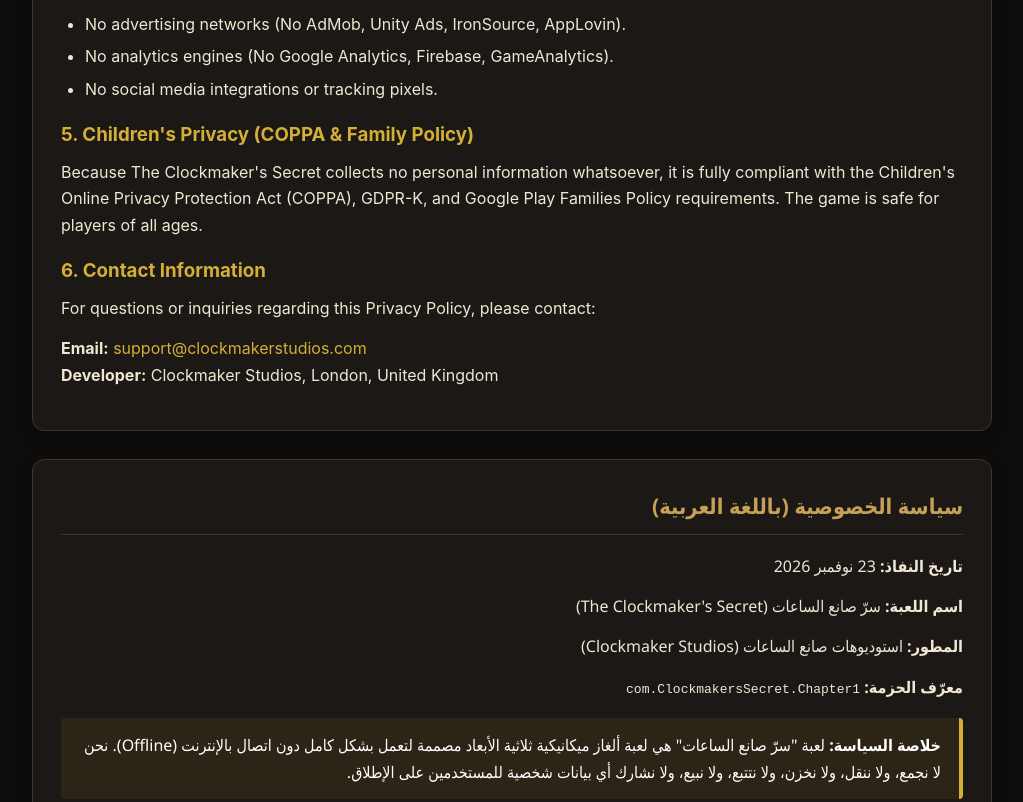
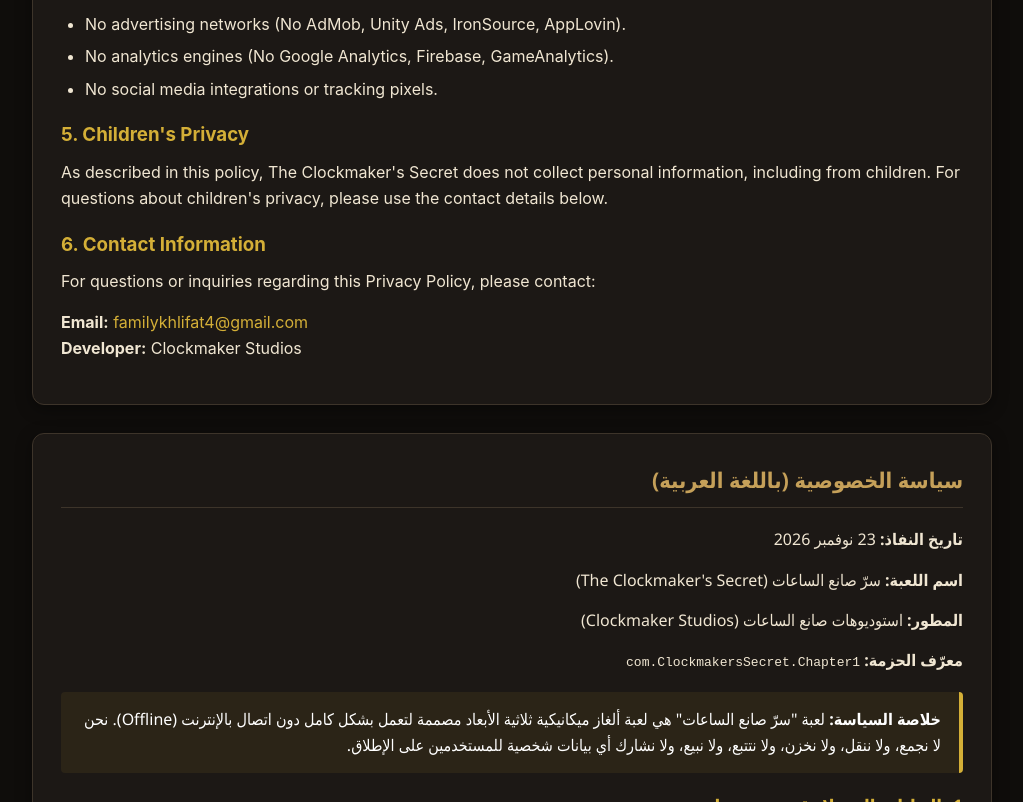
Before and after one commit to familykhlifat2-jpg/clockmakers-secret-privacy, a plain HTML site: page index.html in a window 1280 px wide. Shown: the part 1380-2182 px from the top of the page, without its empty margins (128-1151 px from the left). Drawn offline with Linux system fonts and the light colour scheme.

Commit message:
Correct privacy contact and remove unsupported location and compliance claims

```diff
--- a/index.html
+++ b/index.html
@@ -147,7 +147,6 @@
                 <span class="badge">100% Offline Game</span>
                 <span class="badge">Zero Data Collected</span>
                 <span class="badge">No Ads / No Trackers</span>
-                <span class="badge">COPPA / GDPR / PEGI 3 Compliant</span>
             </div>
         </header>
 
@@ -197,13 +196,13 @@
                 <li>No social media integrations or tracking pixels.</li>
             </ul>
 
-            <h3 style="color: var(--accent-gold); margin: 18px 0 8px 0;">5. Children's Privacy (COPPA & Family Policy)</h3>
-            <p>Because The Clockmaker's Secret collects no personal information whatsoever, it is fully compliant with the Children's Online Privacy Protection Act (COPPA), GDPR-K, and Google Play Families Policy requirements. The game is safe for players of all ages.</p>
+            <h3 style="color: var(--accent-gold); margin: 18px 0 8px 0;">5. Children's Privacy</h3>
+            <p>As described in this policy, The Clockmaker's Secret does not collect personal information, including from children. For questions about children's privacy, please use the contact details below.</p>
 
             <h3 style="color: var(--accent-gold); margin: 18px 0 8px 0;">6. Contact Information</h3>
             <p>For questions or inquiries regarding this Privacy Policy, please contact:</p>
-            <p><strong>Email:</strong> <a href="mailto:support@clockmakerstudios.com">support@clockmakerstudios.com</a><br>
-            <strong>Developer:</strong> Clockmaker Studios, London, United Kingdom</p>
+            <p><strong>Email:</strong> <a href="mailto:familykhlifat4@gmail.com">familykhlifat4@gmail.com</a><br>
+            <strong>Developer:</strong> Clockmaker Studios</p>
         </div>
 
         <!-- ARABIC SECTION -->
@@ -247,13 +246,13 @@
                 <li>خالية من أي أدوات ربط مع وسائل التواصل الاجتماعي.</li>
             </ul>
 
-            <h3 style="color: var(--accent-gold); margin: 18px 0 8px 0;">5. خصوصية الأطفال (COPPA و سياسة العائلة)</h3>
-            <p>نظراً لأن لعبة "سرّ صانع الساعات" لا تجمع أي بيانات شخصية، فهي متوافقة تماماً مع قانون حماية خصوصية الأطفال على الإنترنت (COPPA)، واللائحة العامة لحماية البيانات (GDPR)، وسياسات Google Play Family. اللعبة آمنة لجميع الفئات العمرية.</p>
+            <h3 style="color: var(--accent-gold); margin: 18px 0 8px 0;">5. خصوصية الأطفال</h3>
+            <p>كما هو موضح في هذه السياسة، لا تجمع لعبة "سرّ صانع الساعات" بيانات شخصية، بما في ذلك بيانات الأطفال. للاستفسار عن خصوصية الأطفال، يُرجى استخدام معلومات التواصل أدناه.</p>
 
             <h3 style="color: var(--accent-gold); margin: 18px 0 8px 0;">6. التواصل والدعم الفني</h3>
             <p>إذا كانت لديك أي استفسارات تتعلق بسياسة الخصوصية هذه، يُرجى التواصل معنا عبر:</p>
-            <p><strong>البريد الإلكتروني:</strong> <a href="mailto:support@clockmakerstudios.com">support@clockmakerstudios.com</a><br>
-            <strong>جهة التطوير:</strong> استوديوهات صانع الساعات (Clockmaker Studios) — لندن، المملكة المتحدة</p>
+            <p><strong>البريد الإلكتروني:</strong> <a href="mailto:familykhlifat4@gmail.com">familykhlifat4@gmail.com</a><br>
+            <strong>جهة التطوير:</strong> استوديوهات صانع الساعات (Clockmaker Studios)</p>
         </div>
 
         <footer>
```
